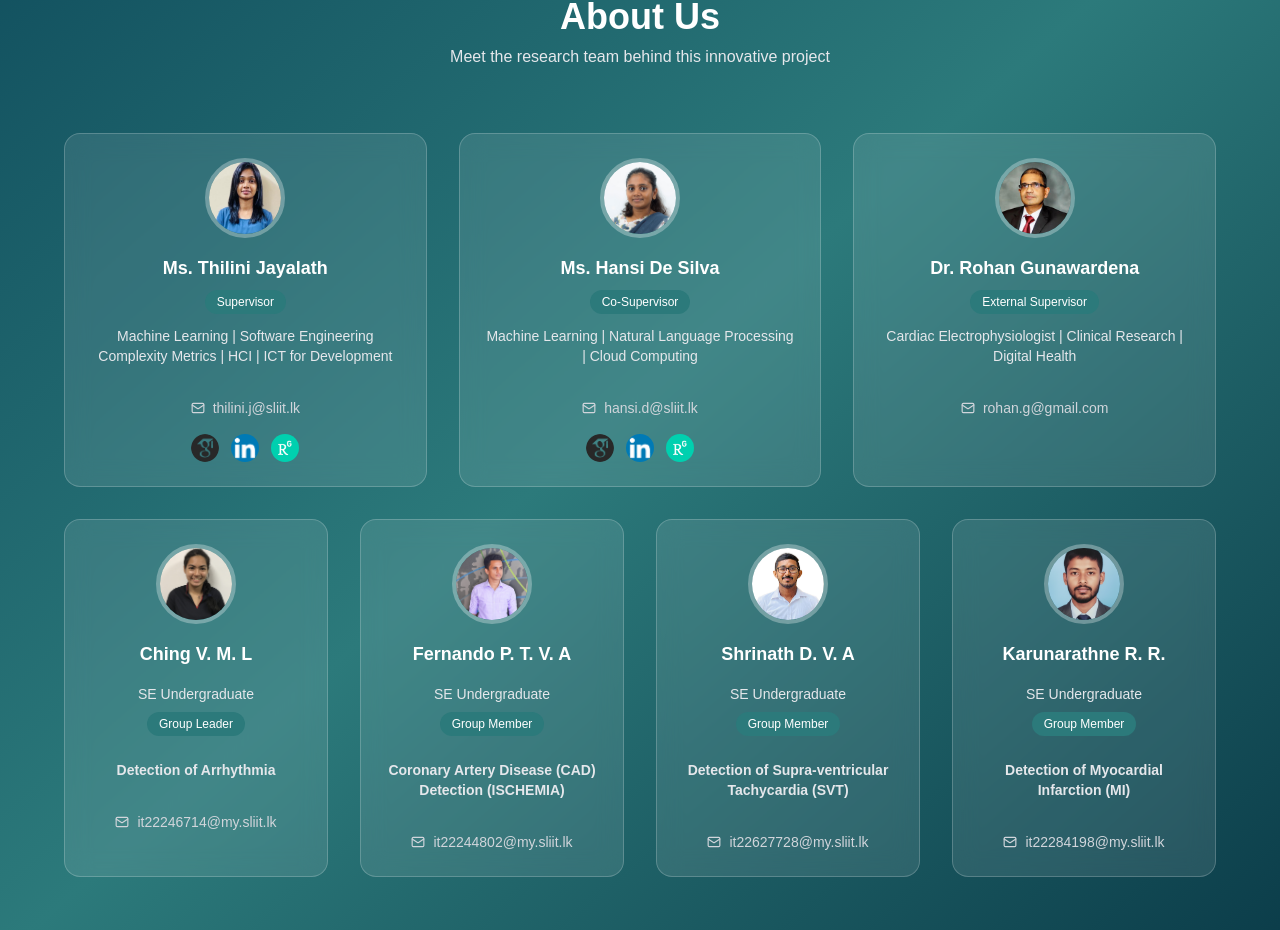
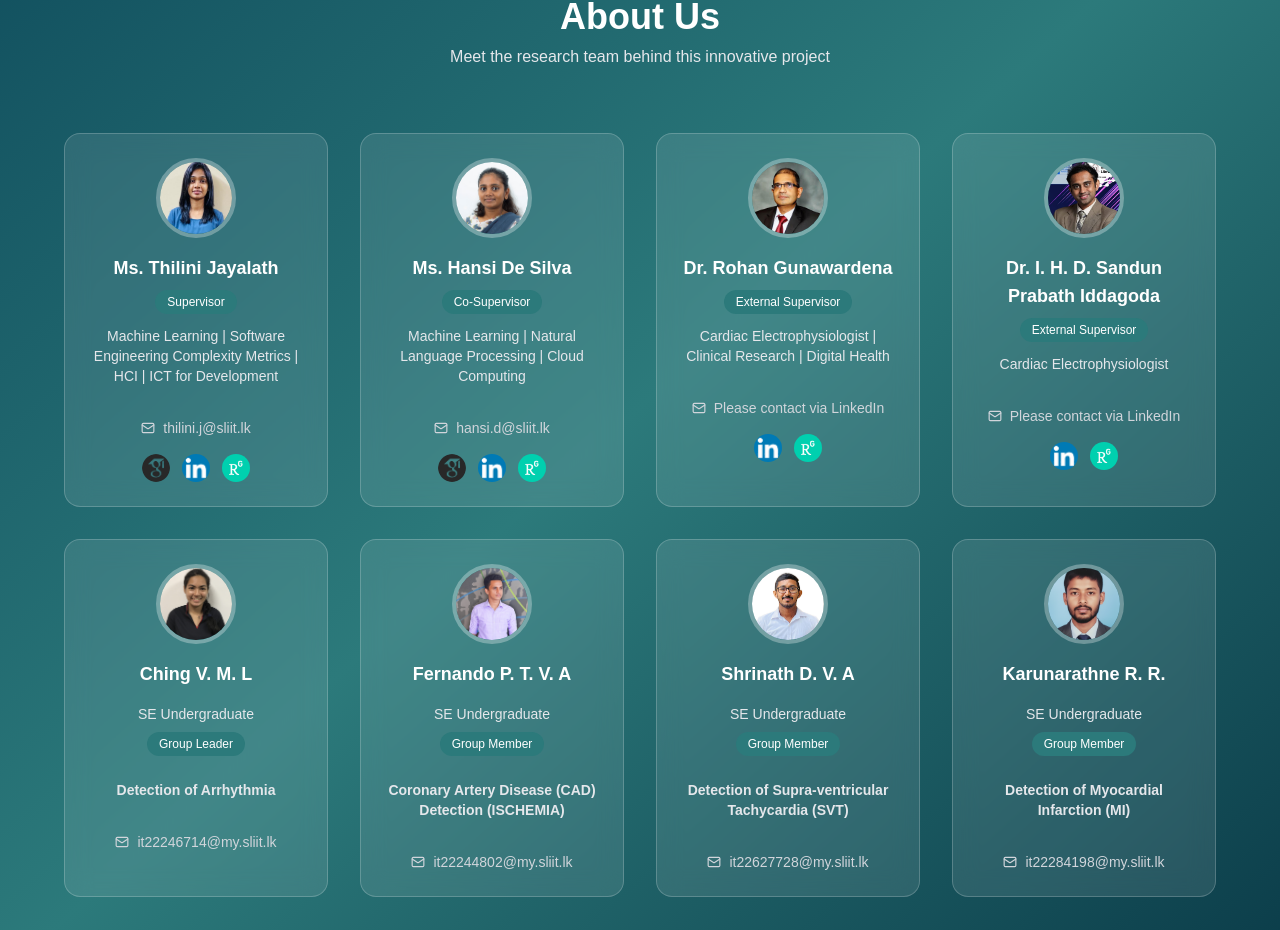
Before and after one commit to ThisalFernando/25-26J-522-Research-Web, a React (Create React App) app: page / in a window 1280 px wide. Shown: the part 9973-10903 px from the top of the page. Built offline with nearby package versions, Linux system fonts and the light colour scheme.

Commit message:
Added new external stakeholder details

```diff
--- a/src/pages/index.jsx
+++ b/src/pages/index.jsx
@@ -15,7 +15,8 @@ import tensorflow from "../images/tensorflow.png";
 import streamlit from "../images/streamlit.png";
 import supervisor from "../images/ThiliniJayalath.jpg";
 import cosupervisor from "../images/HansiDeSilva.jpg";
-import external from "../images/RohanGunawardhana.jpg";
+import external01 from "../images/RohanGunawardhana.jpg";
+import external02 from "../images/SadunPrabath.jpg";
 import groupleader from "../images/GroupLeader.png";
 import member1 from "../images/Member1.png";
 import member2 from "../images/Member2.png";
@@ -275,10 +276,20 @@ export default function Home() {
         name: "Dr. Rohan Gunawardena",
         role: "External Supervisor",
         desc: "Cardiac Electrophysiologist | Clinical Research | Digital Health",
-        email: "rohan.g@gmail.com",
-        img: external,
-    },
-
+        email: "Please contact via LinkedIn",
+        img: external01,
+        linkedin: "https://www.linkedin.com/in/rohan-gunawardena-33352572/",
+        researchgate: "https://www.researchgate.net/profile/Rohan-Gunawardena",
+    },
+    {
+        name: "Dr. I. H. D. Sandun Prabath Iddagoda",
+        role: "External Supervisor",
+        desc: "Cardiac Electrophysiologist",
+        email: "Please contact via LinkedIn",
+        img: external02,
+        linkedin: "https://www.linkedin.com/in/sandun-prabath-055a6787/",
+        researchgate: "https://www.researchgate.net/publication/374603987_Cardiac_Resynchronization_Therapy_for_Heart_Failure_in_National_Hospital_of_Sri_Lanka_from_Year_2005_to_2020_-_A_Retrospective_Observational_Study",
+    }
   ];
 
   const teamMembers = [
@@ -1274,7 +1285,7 @@ export default function Home() {
             </div>
 
             {/* GRID */}
-            <div className="max-w-6xl mx-auto grid md:grid-cols-3 gap-8">
+            <div className="max-w-6xl mx-auto grid md:grid-cols-4 gap-8">
 
                 {team.map((member, index) => (
                 <div
@@ -1316,7 +1327,7 @@ export default function Home() {
                     </div>
 
                     {/* SOCIAL ICONS */}
-                    {(member.linkedin || member.github || member.website) && (
+                    {(member.linkedin || member.researchgate || member.scholar) && (
                     <div className="flex justify-center gap-3 mt-4">
 
                         {member.scholar && (
```
Also changed, not shown: src/images/SadunPrabath.jpg (added).
